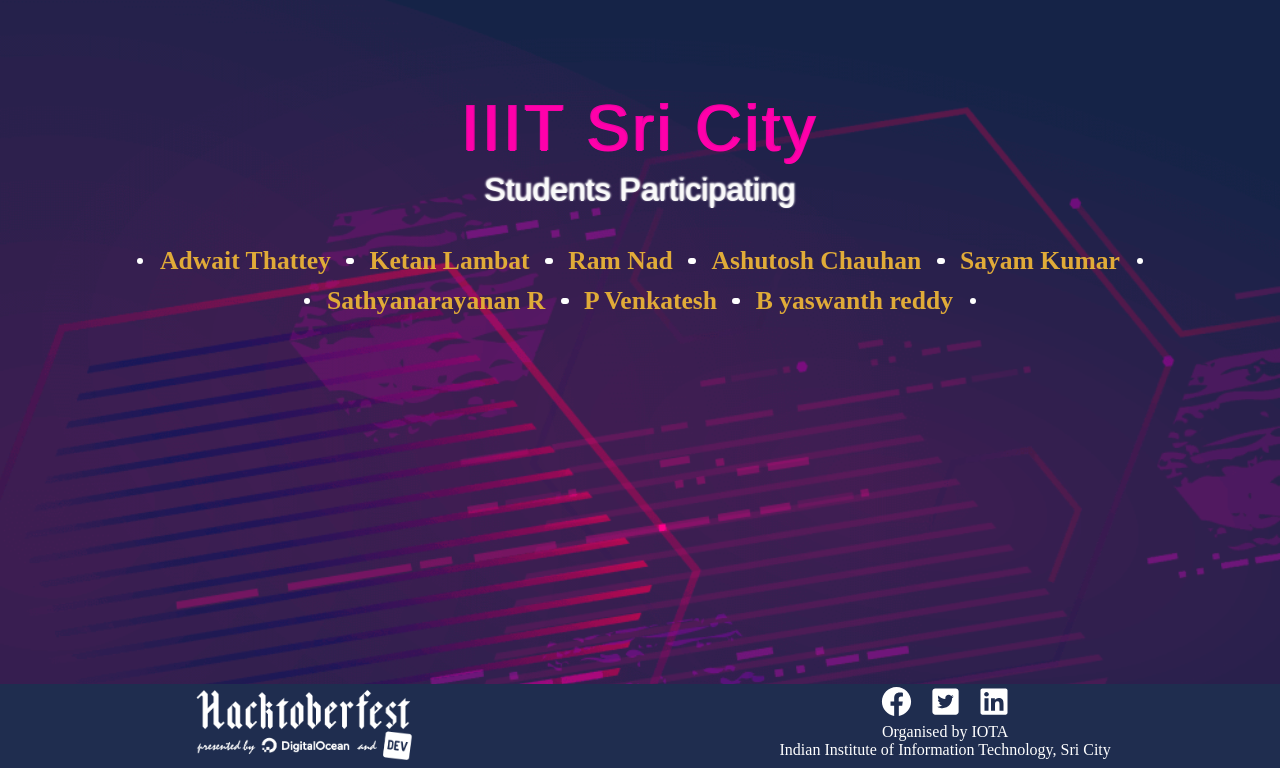
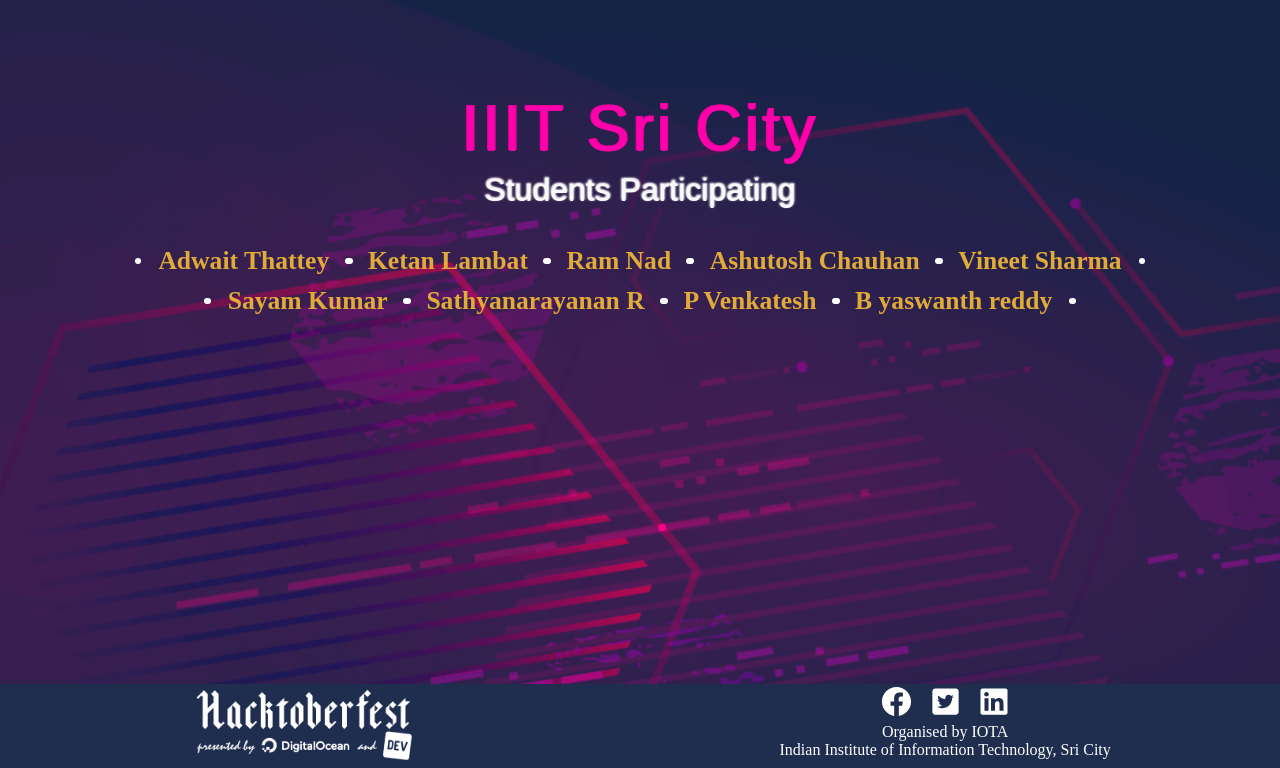
Before and after one commit to Project-Club-IIITS/hacktoberfest2019-participants, a Jekyll site: the page index.html, which Jekyll copies as it is, in a window 1280 px wide, cut to the strip 132-900 px from the top of the page. Built offline with Jekyll 4.4.1, drawn with Linux system fonts in a browser that asks for light colours; some web fonts are replaced.

Commit message:
Added name for participation in hactoberfest'19

```diff
--- a/index.html
+++ b/index.html
@@ -49,6 +49,7 @@
                 <li><a href="https://github.com/ketan-lambat">Ketan Lambat</a></li>
                 <li><a href="https://github.com/ram-nad">Ram Nad</a></li>
                 <li><a href="https://github.com/masterashu">Ashutosh Chauhan</a></li>
+                <li><a href="https://github.com/Vineet-Sharma29">Vineet Sharma</a></li>
                 <li><a href="https://github.com/Sayam753">Sayam Kumar</a></li>
                 <li><a href="https://github.com/rsathya4802">Sathyanarayanan R</a></li>
                 <li><a href="https://github.com/venky6888">P Venkatesh</a></li>
```
